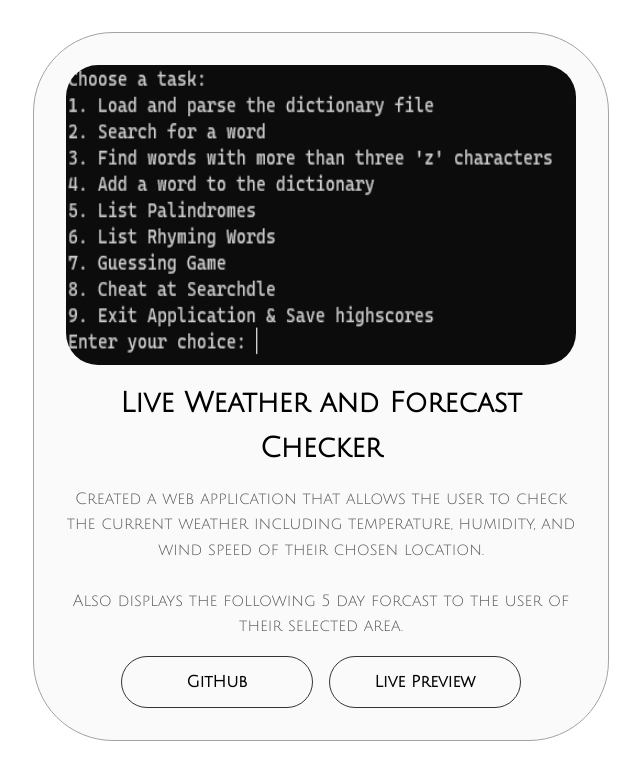
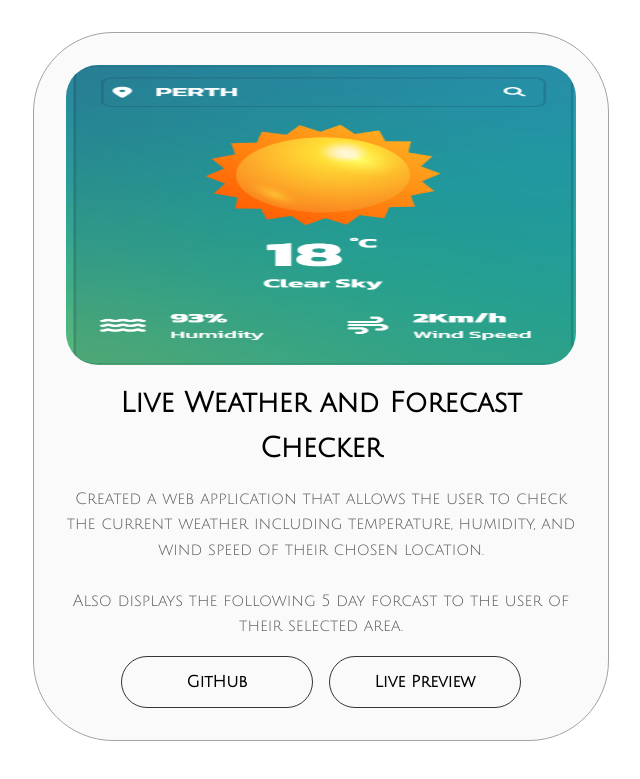
Before and after one commit to NicholasFoti/Personal-Portfolio, a plain HTML site: page index.html in a window 1280 px wide. Shown: the part 5161-5940 px from the top of the page, without its empty margins (319-959 px from the left). Drawn offline with nearby package versions, Linux system fonts and the light colour scheme; a web font is replaced by a local one.

Commit message:
Changed Picture

```diff
--- a/index.html
+++ b/index.html
@@ -173,7 +173,7 @@
                 </div>
                 <div class="project-details-container color-container">
                     <div class="article-container">
-                        <img src="./assets/dictionary.png" alt="Project one picture" class="project-img">
+                        <img src="./assets/weather.png" alt="Project one picture" class="project-img">
                     </div>
                     <h2 class="experience-sub-title project-title">Live Weather and Forecast Checker</h2>
                     <p>Created a web application that allows the user to check the current weather including temperature, humidity, and wind speed of their chosen location.<br /><br />Also displays the following 5 day forcast to the user of their selected area.
```
Also changed, not shown: assets/weather.png (added).
